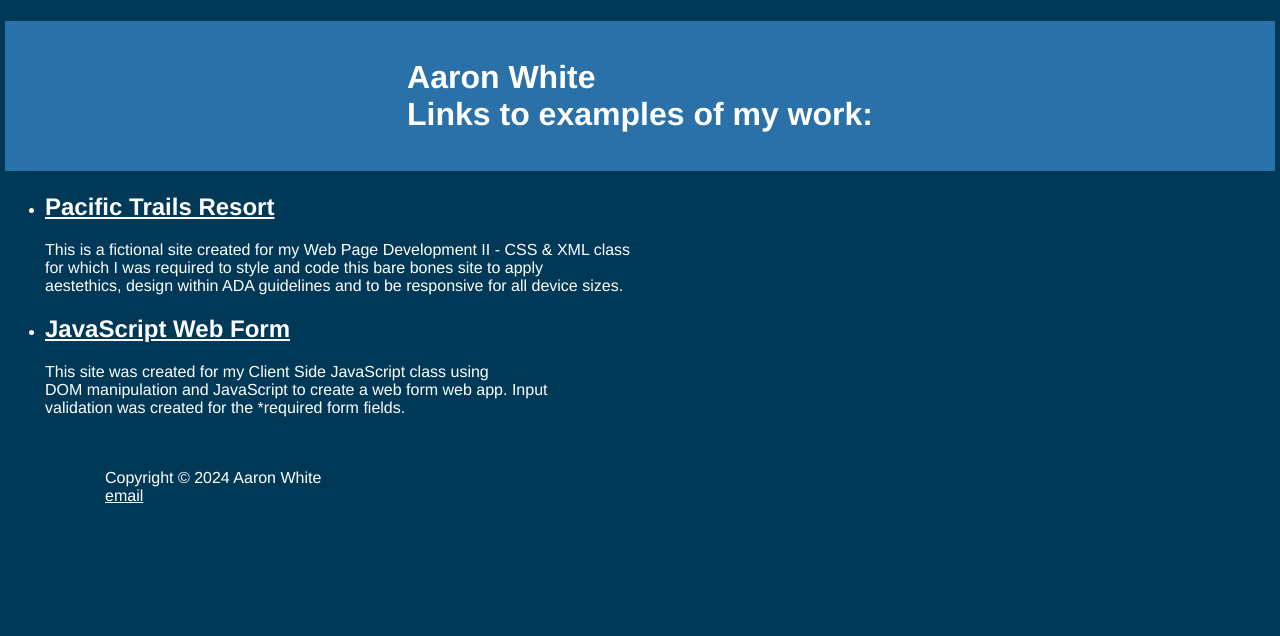
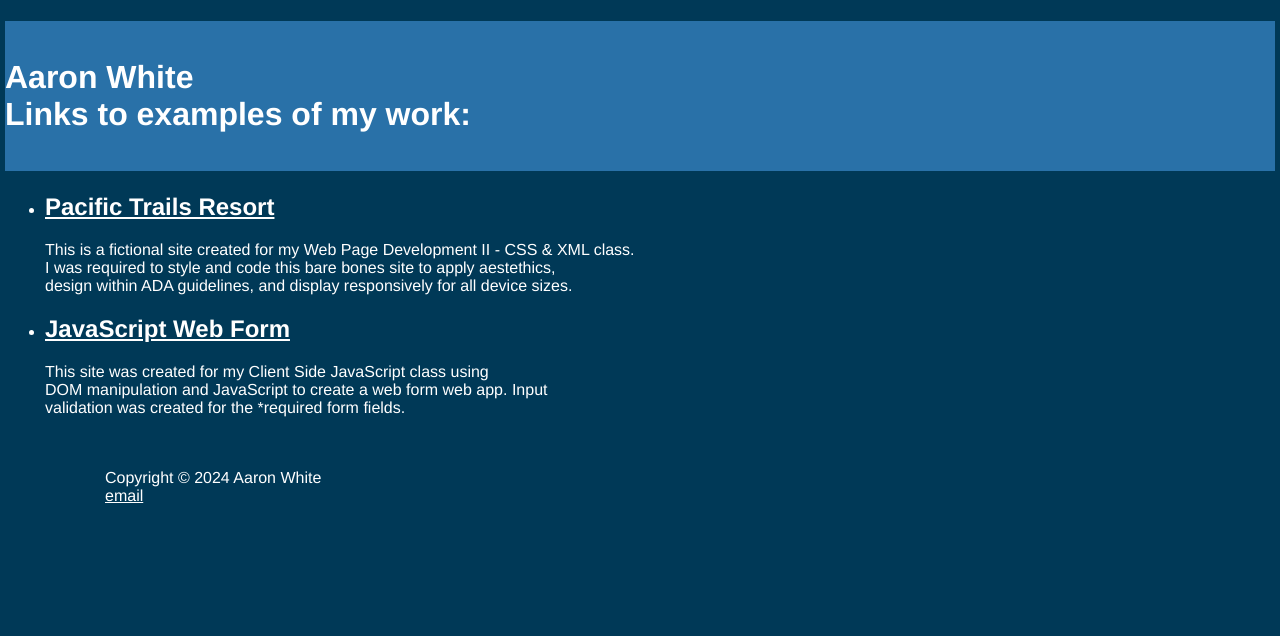
Before and after one commit to amanmd2000/amanmd2000.github.io, a plain HTML site: page index.html in a window 1280 px wide. Drawn offline with Linux system fonts and the light colour scheme.

Commit message:
tweaking margins

```diff
--- a/index.html
+++ b/index.html
@@ -38,9 +38,9 @@ in Web Design & Development
                 <ul>
                     <li><a href="PacificTrailsResort/index.html">
                             <h2>Pacific Trails Resort</h2></a>
-                            <p>This is a fictional site created for my Web Page Development II - CSS & XML class<br>
-                                for which I was required to style and code this bare bones site to apply<br>
-                                aestethics, design within ADA guidelines and to be responsive for all device sizes.</p>
+                            <p>This is a fictional site created for my Web Page Development II - CSS & XML class.<br>
+                                I was required to style and code this bare bones site to apply aestethics,<br>
+                                design within ADA guidelines, and display responsively for all device sizes.</p>
                         </li>
                     <li><a href="JavaScript-WebForm/index.html">
                             <h2>JavaScript Web Form</h2></a>
--- a/style-landing.css
+++ b/style-landing.css
@@ -16,7 +16,7 @@ h1 {
     height: 150px;
     display: flex;
     align-items: center;
-    justify-content: center;
+    justify-content: left;
 }
 h2 {
     display: flex;
```
